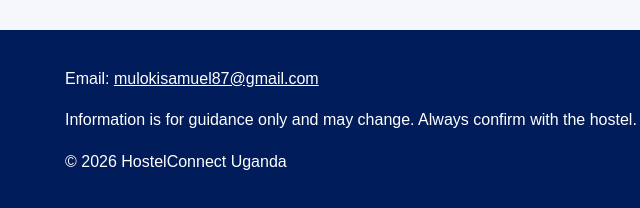
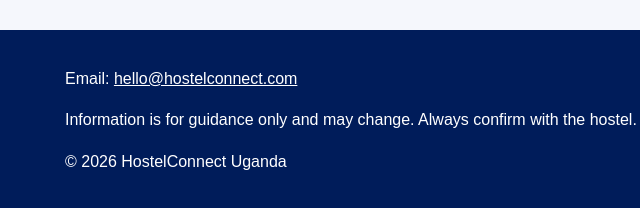
Before and after one commit to Mulooki/HOSTEL-CONNECT-UGANDA, a plain HTML site: page index.html in a window 1280 px wide. Shown: the part 1680-1888 px from the top of the page, 95-735 px from the left. Drawn offline with Linux system fonts and the light colour scheme.

Commit message:
Update footer email address in index.html

```diff
--- a/index.html
+++ b/index.html
@@ -117,7 +117,7 @@
   <!-- FOOTER (the same on every page) -->
   <footer>
     <div class="container">
-      <p>Email: <a href="mailto:hello@hostelconnect.example">mulokisamuel87@gmail.com</a></p>
+      <p>Email: <a href="mailto:mulokisamuel87@gmail.com">hello@hostelconnect.com</a></p>
       <p>Information is for guidance only and may change. Always confirm with the hostel.</p>
       <p>&copy; 2026 HostelConnect Uganda</p>
     </div>
```
